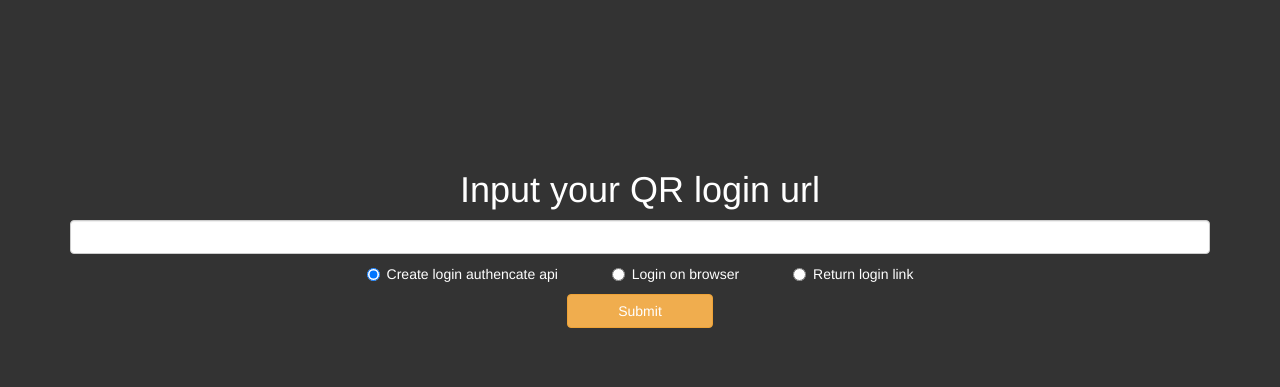
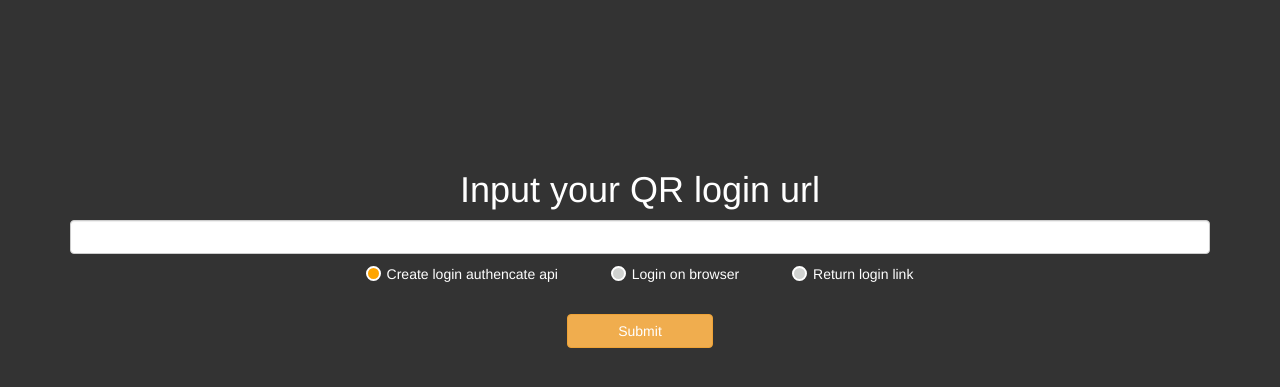
Before and after one commit to jackrole/wechat-auth, a Flask app: page / in a window 1280 px wide. Shown: the part 56-443 px from the top of the page. Run offline with Flask 2, Linux system fonts and the light colour scheme; some libraries are stand-ins or nearby versions.

Commit message:
Update option button layout

```diff
--- a/static/index.css
+++ b/static/index.css
@@ -10,7 +10,7 @@ a {
     color: #f5bb69;
 }
 
-a:hover {
+a:hover, a:focus {
     color: #ec971f;
 }
 
@@ -35,6 +35,11 @@ a:hover {
     }
 }
 
+.form-control:focus {
+    border-color: #f0ad4e;
+    box-shadow: inset 0 1px 1px rgba(0,0,0,.075), 0 0 8px rgba(204,173,78,.6);
+}
+
 .radio-set .radio {
     display: inline-block;
 }
@@ -49,6 +54,50 @@ a:hover {
     padding-left: 50px;
 }
 
+input[type=radio] {
+    -webkit-appearance: none;
+}
+
+input[type='radio']:after {
+    width: 15px;
+    height: 15px;
+    border-radius: 15px;
+    top: -2px;
+    left: -1px;
+    position: relative;
+    background-color: #d1d3d1;
+    content: '';
+    display: inline-block;
+    visibility: visible;
+    border: 2px solid white;
+}
+
+input[type='radio']:checked:after {
+    width: 15px;
+    height: 15px;
+    border-radius: 15px;
+    top: -2px;
+    left: -1px;
+    position: relative;
+    background-color: #ffa500;
+    content: '';
+    display: inline-block;
+    visibility: visible;
+    border: 2px solid white;
+}
+
+input[type='radio']:focus {
+    outline: none;
+}
+
+.commit-area {
+    margin-top: 20px;
+}
+
+.btn:focus {
+    outline-color: #f0ad4e;
+}
+
 .qr-img {
     width: 280px;
 }
--- a/static/index.js
+++ b/static/index.js
@@ -18,11 +18,14 @@
                         window.location.href = login_url
                         break
                     case 404:
+                        $('#wx_default_tip, #wx_after_cancel').hide()
                         $('#wx_after_scan').show()
                         setTimeout(queryQrStatue, 100, errCode)
                         break
                     case 403:
+                        $('#wx_after_scan').hide()
                         $('#wx_after_cancel').show()
+                        setTimeout(queryQrStatue, 100, errCode)
                         break
                     case 402:
                     case 500:
--- a/templates/authenticated.html
+++ b/templates/authenticated.html
@@ -8,7 +8,8 @@
 <div>
     <a href="{{link}}">{{link}}</a>
 </div>
-<div>
+<div class="text-left">
+    <h2>python</h2>
     <pre>
         <code>
 import requests
--- a/templates/index.html
+++ b/templates/index.html
@@ -9,9 +9,6 @@
                 <input class="form-control text-center" type="text" name="qr-url" value="{{messages[1]}}" autocomplete="off">
             {% else %}
                 <input class="form-control text-center" type="text" name="qr-url" value="" autocomplete="off">
-            {% endif %}
-            {% if messages %}
-                <div><span class="text-danger">{{messages[0]}}</span></div>
             {% endif %}
             <div class="radio-set">
                 {% for key, value in auth_methods.items()  %}
@@ -27,10 +24,17 @@
                     </div>
                 {% endfor %}
             </div>
-            <div>
+            {% if messages %}
+                <div><span class="text-danger">{{messages[0]}}</span></div>
+            {% endif %}
+            <div class="commit-area">
                 <button class="btn btn-warning" type="submit">Submit</button>
             </div>
         </form>
     {% endwith %}
 </div>
 {% endblock content %}
+
+{% block js %}
+
+{% endblock %}
--- a/templates/login_uri.html
+++ b/templates/login_uri.html
@@ -3,7 +3,7 @@
 {% block content %}
 <div>
     <h1>Login successed!</h1>
-    <h2>Open the following link to login into <strong>{{site_name}}</strong>.</h2>
+    <h4>Open the following link to login into <strong>{{site_name}}</strong>.</h4>
     <p>Remember the link will expire soon as the site won't keep the token for long.</p>
 </div>
 <div>
--- a/templates/qr.html
+++ b/templates/qr.html
@@ -8,7 +8,7 @@
         query_uri: '{{url_for("query", qr_id=qr_id)}}',
     }
 </script>
-<script src="{{url_for('static', filename='index.jss')}}"></script>
+<script src="{{url_for('static', filename='index.js')}}"></script>
 {% endblock %}
 
 {% block content %}
@@ -22,7 +22,8 @@
     <p>Click [LOGIN] button on your wechat to login.</p>
 </div>
 <div id="wx_after_cancel" style="display: none">
-    <h4>You clicked [CANCEL] for this login action.</h4>
+    <h4>Login cancel!</h4>
+    <p>Scan the QR code to do login again.</p>
 </div>
 <div id="login_url">
     <h4></h4>
```
